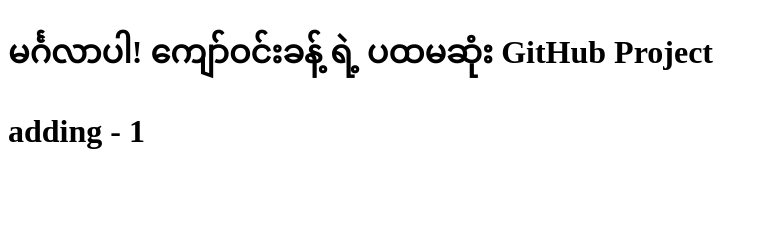
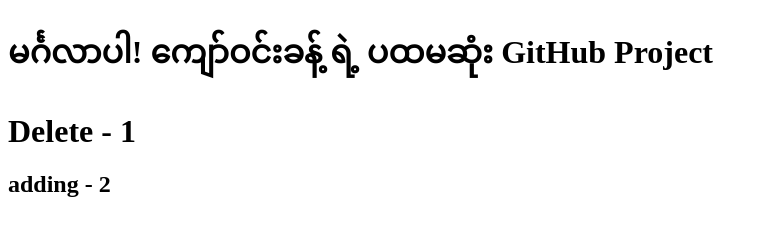
Before and after one commit to kyawwinkhant079-a11y/git_test, a plain HTML site: page index.html in a window 1280 px wide. Shown: the whole page, without its empty margins (0-768 px from the left). Drawn offline with Linux system fonts and the light colour scheme.

Commit message:
Change h1 text

```diff
--- a/index.html
+++ b/index.html
@@ -6,6 +6,7 @@
 </head>
 <body>
     <h1>မင်္ဂလာပါ! ကျော်ဝင်းခန့် ရဲ့ ပထမဆုံး GitHub Project</h1>
-    <h1>adding - 1</h1>
+    <h1>Delete - 1</h1>
+    <h2>adding - 2</h2>
 </body>
 </html>
```
